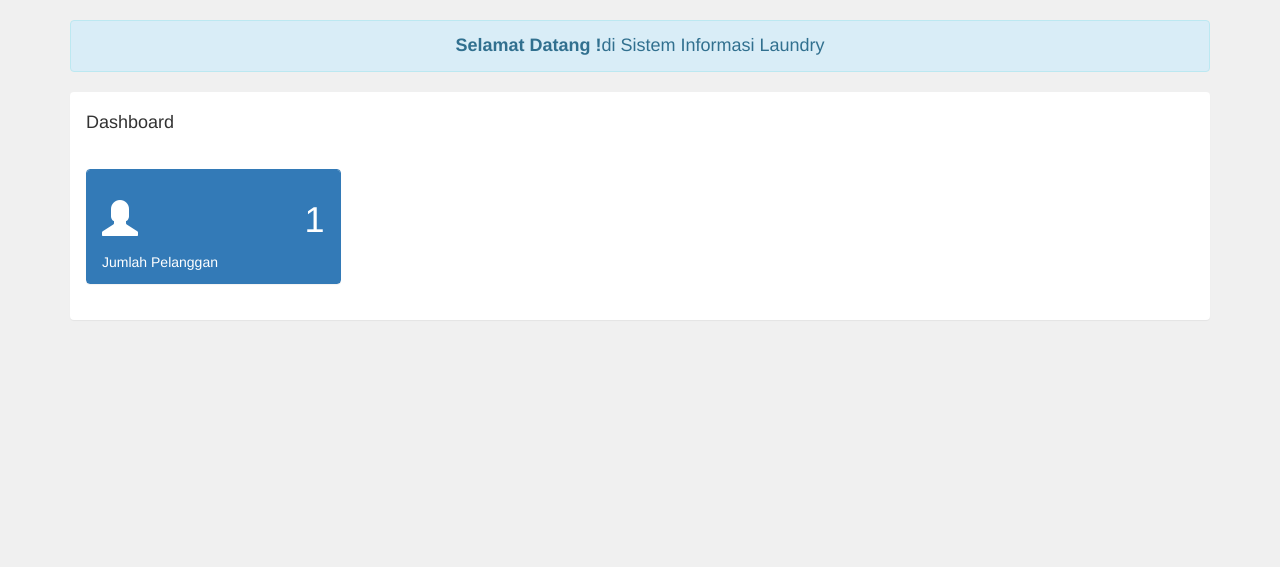
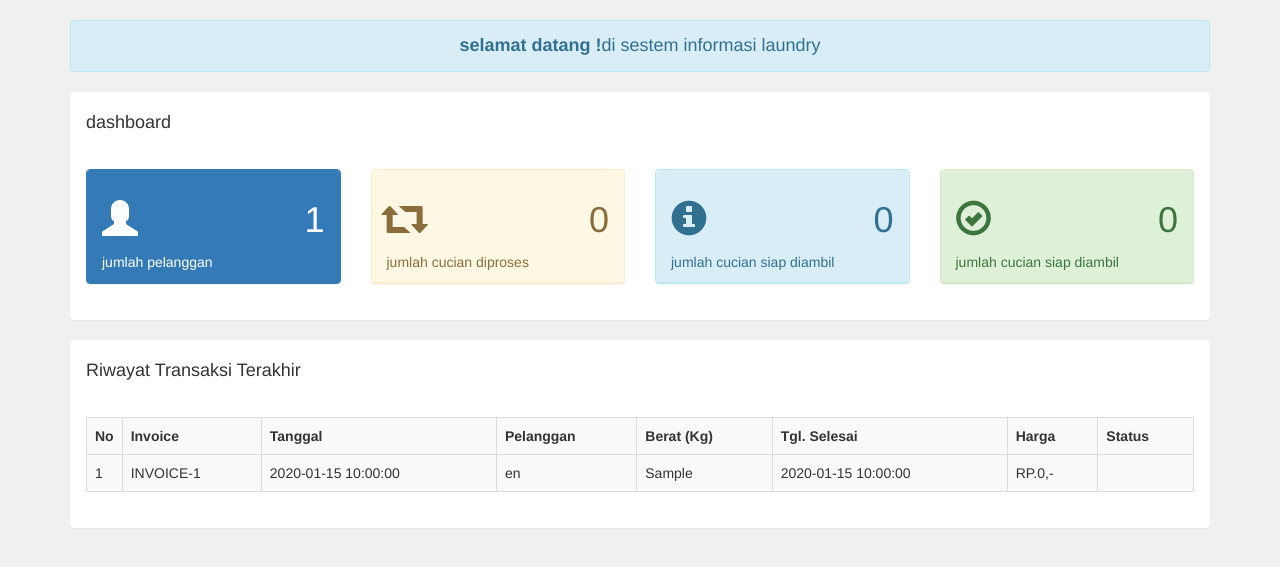
Before and after one commit to aisyahsukma096-collab/laundry, a PHP site: page /admin/index.php in a window 1280 px wide. Shown: the part 52-619 px from the top of the page. Run offline with PHP 8.4, Linux system fonts and the light colour scheme; the visitor is signed in with stand-in values (Sample User, id 1); tables that the repository leaves empty or names only in its code hold one stand-in row (values such as "Sample post").

Commit message:
Update index.php

```diff
--- a/admin/index.php
+++ b/admin/index.php
@@ -1,16 +1,28 @@
 <?php
-include '../koneksi.php';
+    require_once __DIR__ . '/../koneksi.php';
     include 'header.php';
 ?>
 
+<!DOCTYPE html>
+<html lang="en">
+<head>
+    <meta charset="UTF-8">
+    <meta name="viewport" content="width=device-width, initial-scale=1.0">
+    <title>Dashboard</title>
+    <link rel="stylesheet" href="assets/css/bootstrap.css">
+    <script src="assets/js/bootstrap.js"></script>
+    <script src="assets/js/jquery.js"></script>
+</head>
+<body>
     <div class="container">
         <div class="alert alert-info text-center">
-        <h4 style="margin-bottom: 0px"><b>Selamat Datang !</b>di Sistem Informasi Laundry</h4>
+            <h4 style="margin-bottom: 0px">
+                <b>selamat datang !</b>di sestem informasi laundry
+            </h4>
         </div>
-
         <div class="panel">
             <div class="panel-heading">
-            <h4>Dashboard</h4>
+                <h4>dashboard</h4>
             </div>
             <div class="panel-body">
                 <div class="row">
@@ -18,19 +30,126 @@ include 'header.php';
                         <div class="panel panel-primary">
                             <div class="panel-heading">
                                 <h1>
-                                <i class="glyphicon glyphicon-user"></i>
+                                    <i class="glyphicon glyphicon-user">
+                                    </i>
                                     <span class="pull-right">
                                         <?php
-                                    $pelanggan = mysqli_query($koneksi ,"select * from pelanggan");
+                                            $pelanggan = mysqli_query($koneksi,"select * from pelanggan");
                                             echo mysqli_num_rows($pelanggan);
-
                                         ?>
                                         </span>
                                 </h1>
-                            Jumlah Pelanggan
+                                jumlah pelanggan
+                            </div>
+                        </div>
+                    </div>
+
+                    <div class="col-md-3">
+                        <div class="panel panel-warning">
+                            <div class="panel-heading">
+                                <h1>
+                                    <i class="glyphicon glyphicon-retweet">
+                                    </i>
+                                    <span class="pull-right">
+                                        <?php
+                                            $proses = mysqli_query($koneksi,"select * from transaksi where transaksi_status='15'");
+                                            echo mysqli_num_rows($proses);
+                                        ?>
+                                    </span>
+                                </h1>
+                                jumlah cucian diproses
+                            </div>
+                        </div>
+                    </div>
+
+                    <div class="col-md-3">
+                        <div class="panel panel-info">
+                            <div class="panel-heading">
+                                <h1>
+                                    <i class="glyphicon glyphicon-info-sign">
+                                    </i>
+                                    <span class="pull-right">
+                                        <?php
+                                            $proses = mysqli_query($koneksi,"select * from transaksi where transaksi_status='1'");
+                                            echo mysqli_num_rows($proses);
+                                        ?>
+                                    </span>
+                                </h1>
+                                jumlah cucian siap diambil
+                            </div>
+                        </div>
+                    </div>
+
+                    <div class="col-md-3">
+                        <div class="panel panel-success">
+                            <div class="panel-heading">
+                                <h1>
+                                    <i class="glyphicon glyphicon-ok-circle">
+                                    </i>
+                                    <span class="pull-right">
+                                        <?php
+                                            $proses = mysqli_query($koneksi,"select * from transaksi where transaksi_status='0'");
+                                            echo mysqli_num_rows($proses);
+                                        ?>
+                                    </span>
+                                </h1>
+                                jumlah cucian siap diambil
                             </div>
                         </div>
                     </div>
                 </div>
             </div>
         </div>
+
+        <div class="panel">
+            <div class="panel-heading">
+                <h4>Riwayat Transaksi Terakhir</h4>
+            </div>
+            <div class="panel-body">
+                <table class="table table-bordered table-striped">
+                    <tr>
+                        <th width="1%">No</th>
+                        <th>Invoice</th>
+                        <th>Tanggal</th>
+                        <th>Pelanggan</th>
+                        <th>Berat (Kg)</th>
+                        <th>Tgl. Selesai</th>
+                        <th>Harga</th>
+                        <th>Status</th>
+                    </tr>
+                    <?php
+                        $data = mysqli_query($koneksi, "SELECT pelanggan.*, transaksi.* FROM pelanggan INNER JOIN transaksi ON pelanggan.pelanggan_id = transaksi.pelanggan_id ORDER BY transaksi.transaksi_id DESC LIMIT 10");
+                        $no = 1;
+                        while ($d=mysqli_fetch_array($data)){
+                    ?>
+                    <tr>
+                        <tr>
+                            <td><?php echo $no++ ?></td>
+                            <td>INVOICE-<?php echo $d['transaksi_id'];?></td>
+                            <td><?php echo $d['transaksi_tgl'];?></td>
+                            <td><?php echo $d['pelanggan_nama'];?></td>
+                            <td><?php echo $d['transaksi_berat'];?></td>
+                            <td><?php echo $d['transaksi_tgl_selesai'];?></td>
+                            <td><?php echo "RP.".number_format($d['transaksi_berat']).",-";?></td>
+                            <td>
+                                <?php
+                                    if ($d['transaksi_status']=="0"){
+                                        echo "<div class='label label-warning'>PROSES</div>";
+                                    }elseif ($d['transaksi_status']=="1"){
+                                        echo "<div class='label label-info'>DICUCI</div>";
+                                    }elseif ($d['transaksi_status']=="2"){
+                                        echo "<div class='label label-success'>SELESAI</div>";
+                                    }
+                                ?>
+                            </td>
+                        </tr>
+                    </tr>
+                    <?php
+                        }
+                    ?>
+                </table>
+            </div>
+        </div>
+    </div>
+</body>
+</html>
```
Lines whose indentation alone changed are shown as unchanged.
